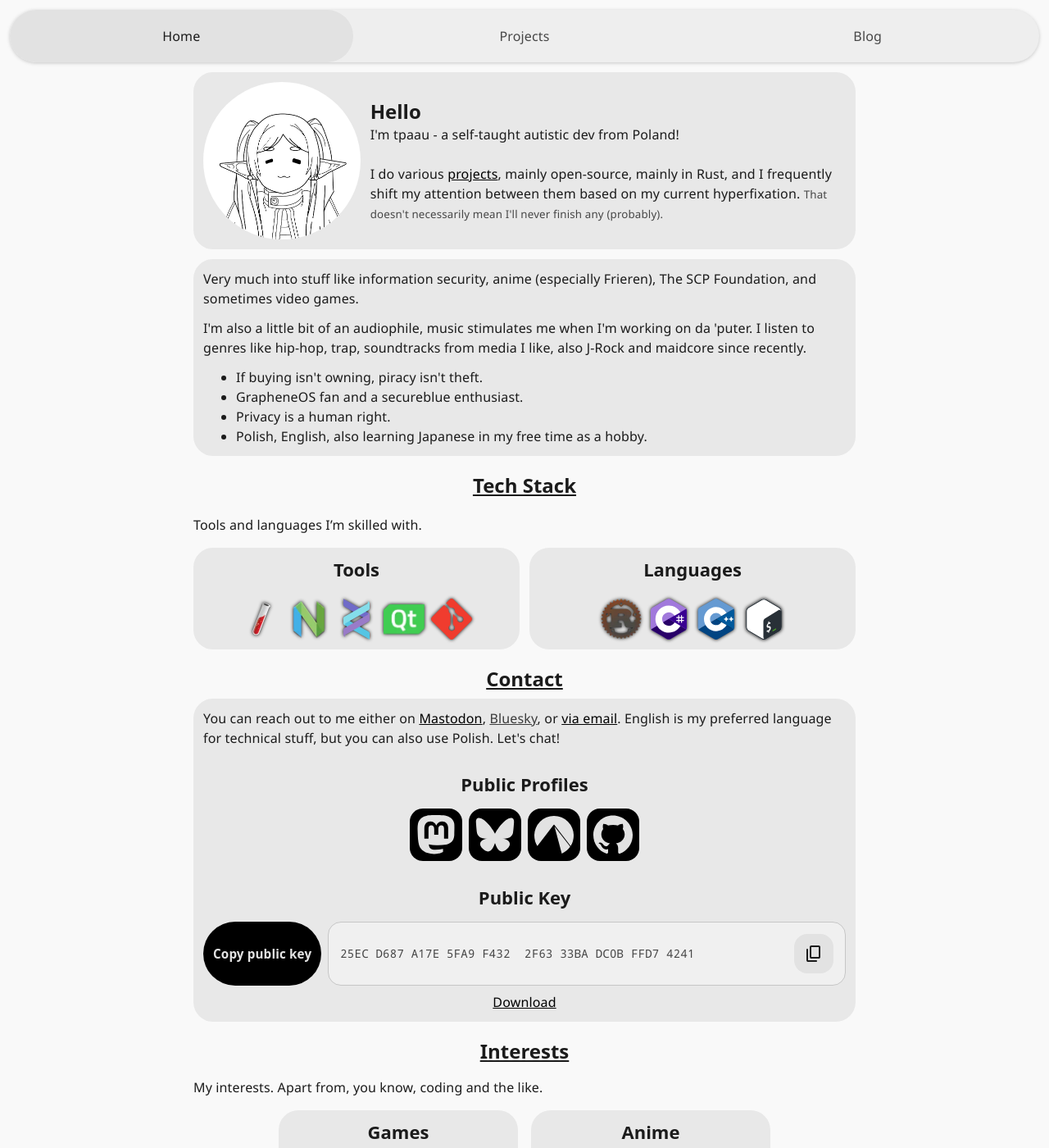
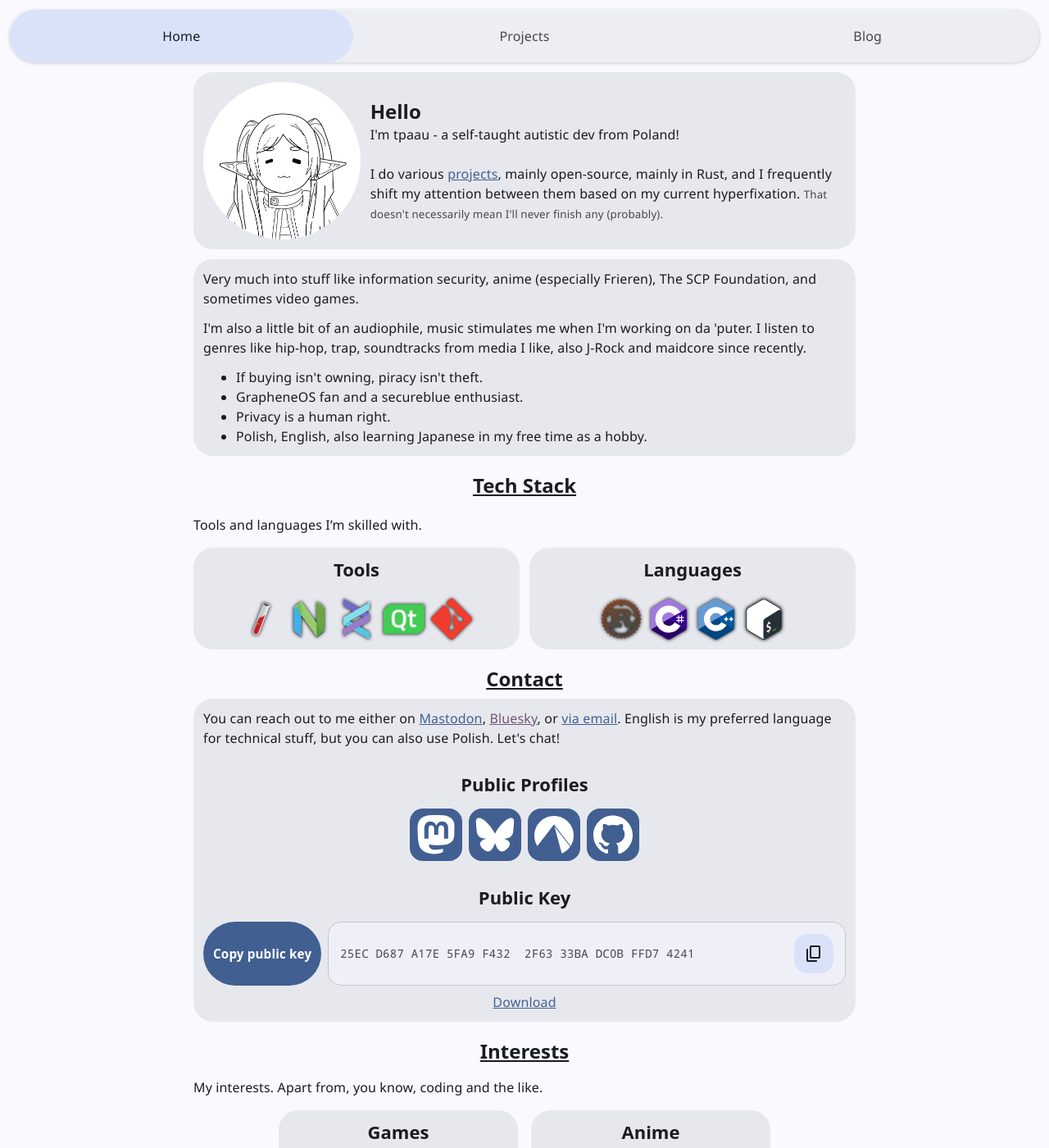
Before and after one commit to tpaau/tpaau.dev, a Jekyll site: the page built from content/INDEX.md, in a window 1280 px wide and 1400 px high. Shown: the whole window at 82% size. Built offline with Jekyll 4.4.1, drawn with Linux system fonts in a browser that asks for light colours.

Commit message:
Rename theme "lxve-txwn" to "rust", change the theme randomization epoch to 17.08.2026

```diff
--- a/_includes/theme.html
+++ b/_includes/theme.html
@@ -33,7 +33,7 @@
   };
 
 
-  const themes = ["blue-moon", "lxve-txwn", "amethyst", "graphite"]
+  const themes = ["blue-moon", "rust", "amethyst", "graphite"]
   const now = new Date()
   const index = getThemeIndex(now, themes.length)
   const name = themes[index]
```
Also changed, not shown: other parts of _includes/theme.html (+1 -1 lines), assets/css/themes/rust/dark.css (renamed from assets/css/themes/lxve-txwn/dark.css), assets/css/themes/rust/light.css (renamed from assets/css/themes/lxve-txwn/light.css).
